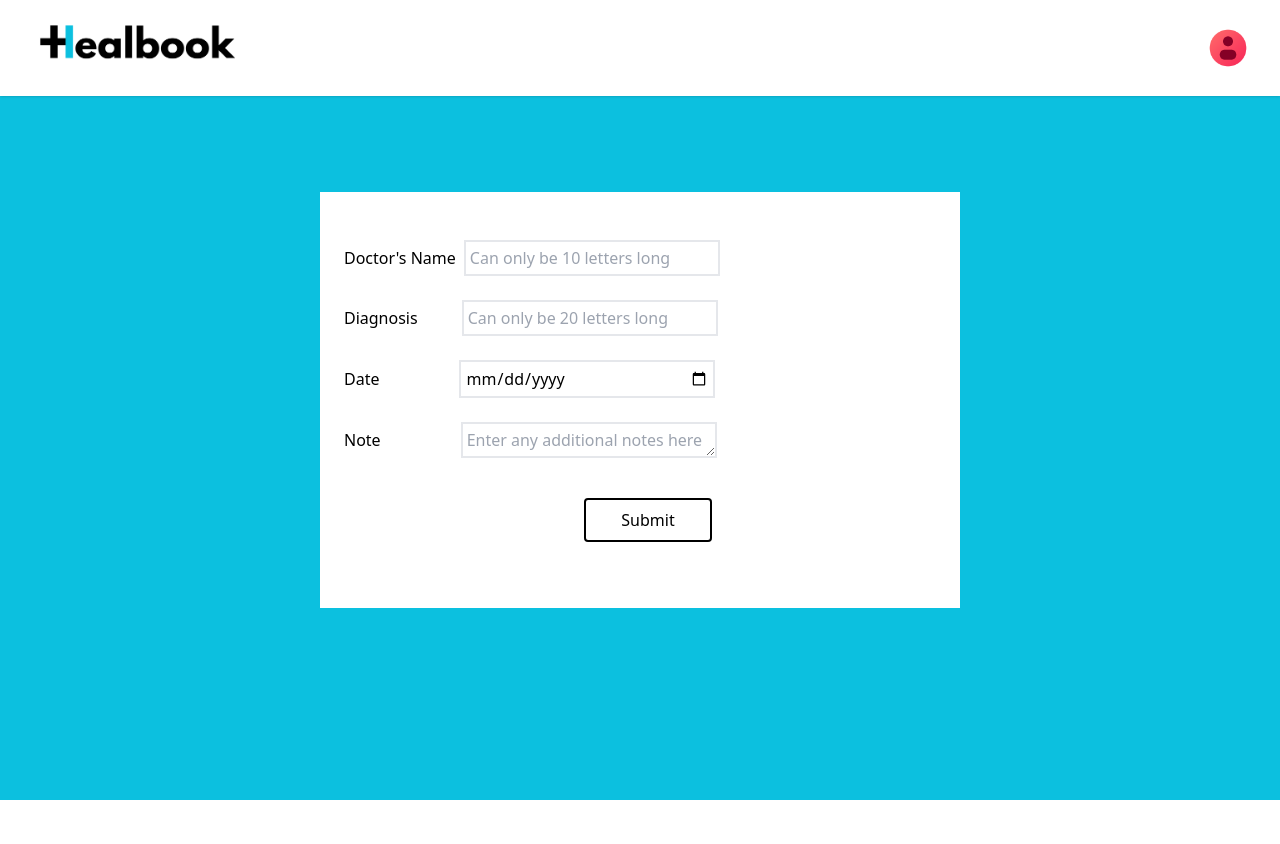
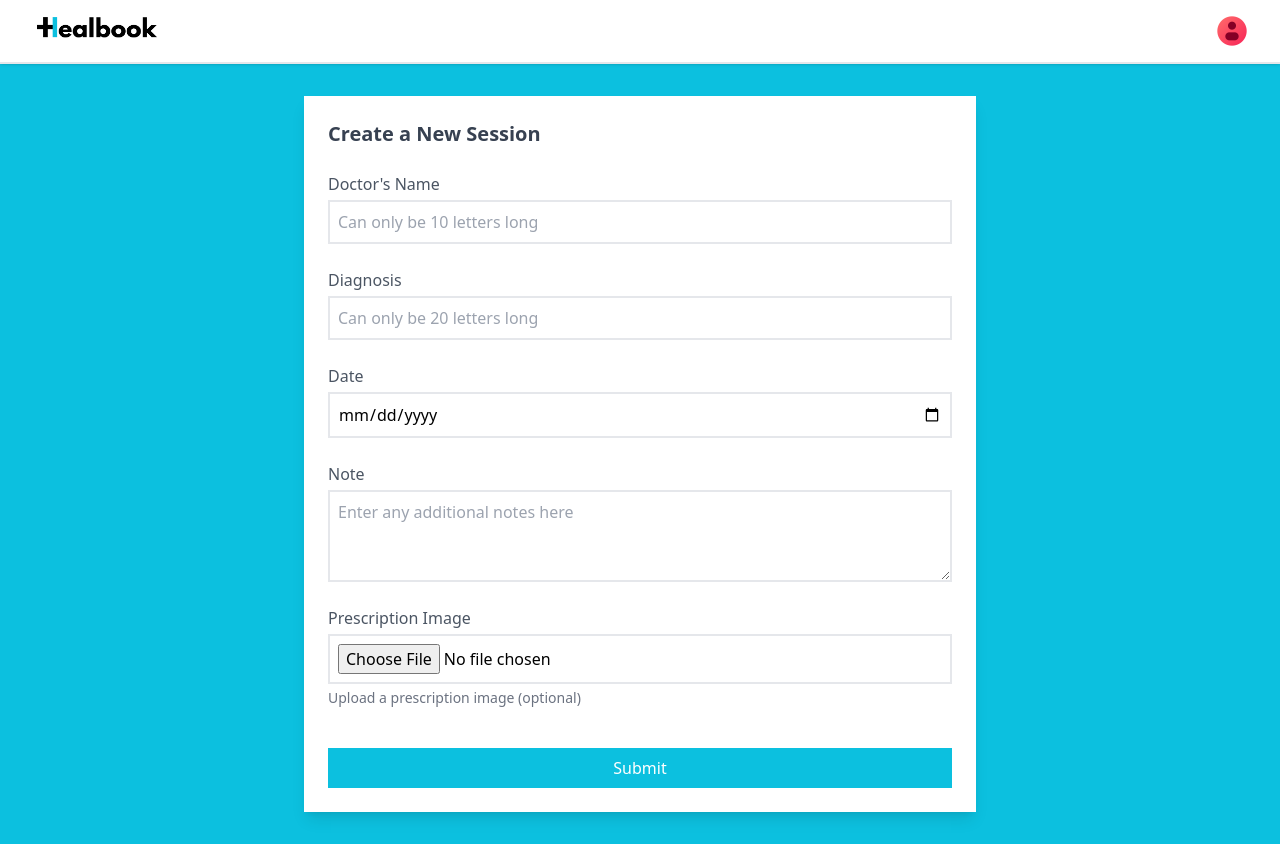
Before and after one commit to Prabhmeetchef/Healbook, a Next.js app in the folder healnext/: page /dashboard/createSession in a window 1280 px wide. Before the commit the page ends 800 px from the top, so only its background shows below. Built offline with nearby package versions, Linux system fonts and the light colour scheme.

Commit message:
Improved look of the create session page

```diff
--- a/healnext/package.json
+++ b/healnext/package.json
@@ -11,14 +11,20 @@
   "dependencies": {
     "@kinde-oss/kinde-auth-nextjs": "github:kinde-oss/kinde-auth-nextjs",
     "@prisma/client": "^5.21.1",
+    "@radix-ui/react-slot": "^1.1.1",
     "axios": "^1.7.7",
+    "class-variance-authority": "^0.7.1",
+    "clsx": "^2.1.1",
     "formidable": "^3.5.2",
+    "lucide-react": "^0.469.0",
     "next": "15.0.2",
     "prisma": "^5.21.1",
     "react": "19.0.0-rc-02c0e824-20241028",
     "react-dom": "19.0.0-rc-02c0e824-20241028",
     "react-hook-form": "^7.53.1",
     "sharp": "^0.33.5",
+    "tailwind-merge": "^2.5.5",
+    "tailwindcss-animate": "^1.0.7",
     "zod": "^3.23.8"
   },
   "devDependencies": {
--- a/healnext/src/app/dashboard/createSession/page.tsx
+++ b/healnext/src/app/dashboard/createSession/page.tsx
@@ -1,42 +1,49 @@
 "use client";
-import '../createSession/sessioncss.css'
-import {useForm} from 'react-hook-form';
+import '../createSession/sessioncss.css';
+import { useForm } from 'react-hook-form';
 import axios from 'axios';
 import { useRouter } from 'next/navigation';
 import Link from 'next/link';
 
-
-
-interface SessionForm{
+interface SessionForm {
     doctorname: string;
     diagnosis: string;
     date: Date;
     note: string;
+    prescriptionImage?: FileList;
 }
-export default function CreateSession(){
-    const {register, handleSubmit} = useForm<SessionForm>();
+
+export default function CreateSession() {
+    const { register, handleSubmit, setValue } = useForm<SessionForm>();
     const router = useRouter();
-    return(
-    <div className='bg-[#0cc0df] w-full min-h-screen h-full'>
-    <div id='head'>
+
+    const handleImageChange = (e: React.ChangeEvent<HTMLInputElement>) => {
+        if (e.target.files) {
+            setValue("prescriptionImage", e.target.files);
+        }
+    };
+
+    return (
+        <div className="bg-[#0cc0df] w-full min-h-screen flex flex-col">
+            <div id="head">
                 <meta
                     name="viewport"
-      content="device-width,
-    initial-scale=1.0"
+                    content="width=device-width, initial-scale=1.0"
                 />
                 <link rel="shortcut icon" href="mainlogo.png" type="image/x-icon" />
                 <title>Healbook: Your Health Data Vault</title>
             </div>
             <div>
-    <div id="header" className="w-full bg-white min-h-[6rem] shadow flex justify-between items-center px-4">
-        <Link href="/" className="w-1/6 ml-2 sm:ml-4">
-        <img src="/logomainwhite.png" id="logo" alt="logo"/>
-        </Link>
-        <a href="profile" className="inline-flex mr-2 sm:mr-4"><img src="/10061438.png" id="pfp" alt="profile" className="w-10"/></a>
+                <div id="header" className="fixed w-full bg-white min-h-[4rem] shadow flex justify-between items-center px-4 border-b-2">
+                    <Link href="/" className="w-1/12 ml-2 sm:ml-4 min-w-32"><img src="/logomainwhite.png" id="logo" alt="logo" /></Link>
+                    <a href="profile" className="inline-flex mr-2 sm:mr-4"><img src="/10061438.png" id="pfp" alt="profile" className="w-8 hover:w-8" /></a>
                 </div>
-    <div className='min-h-100 w-1/2 bg-white absolute top-48 left-1/4 justify-center'>
+            </div>
+            <div className="pt-24 flex flex-col items-center justify-center flex-1 px-4 py-8">
+                <div className="bg-white w-full max-w-2xl rounded-lg shadow-lg p-6 space-y-6">
+                    <h1 className="text-xl font-bold mb-4 text-gray-700">Create a New Session</h1>
                     <form
-    className='relative left-6 top-12 space-y-6'
+                        className="space-y-6"
                         onSubmit={handleSubmit(async (data) => {
                             // Convert date to 'dd-mm-yyyy' format manually
                             const date = new Date(data.date);
@@ -49,50 +56,70 @@ export default function CreateSession(){
                             router.push('/dashboard');
                         })}
                     >
-    <div className='flex items-center space-x-2'>
-        <label htmlFor="doctorName">Doctor&apos;s Name</label>
+                        <div className="flex flex-col">
+                            <label htmlFor="doctorName" className="mb-1 text-gray-600">Doctor&apos;s Name</label>
                             <input
                                 id="doctorName"
-            placeholder='Can only be 10 letters long'
+                                placeholder="Can only be 10 letters long"
                                 maxLength={10}
                                 required
-            className='border-2 p-1 w-64'
+                                className="border-2 p-2 rounded-md focus:outline-none focus:ring-2 focus:ring-cyan-500"
                                 {...register('doctorname')}
                             />
                         </div>
-    <div className='flex items-center space-x-11'>
-        <label htmlFor="diagnosis">Diagnosis</label>
+                        <div className="flex flex-col">
+                            <label htmlFor="diagnosis" className="mb-1 text-gray-600">Diagnosis</label>
                             <input
                                 id="diagnosis"
-            placeholder='Can only be 20 letters long'
+                                placeholder="Can only be 20 letters long"
                                 maxLength={20}
                                 required
-            className='border-2 p-1 w-64'
+                                className="border-2 p-2 rounded-md focus:outline-none focus:ring-2 focus:ring-cyan-500"
                                 {...register('diagnosis')}
                             />
                         </div>
-    <div className='flex items-center space-x-20'>
-        <label htmlFor="date">Date</label>
+                        <div className="flex flex-col">
+                            <label htmlFor="date" className="mb-1 text-gray-600">Date</label>
                             <input
                                 id="date"
                                 type="date"
                                 required
-            className='border-2 p-1 w-64'
+                                className="border-2 p-2 rounded-md focus:outline-none focus:ring-2 focus:ring-cyan-500"
                                 {...register('date')}
                             />
                         </div>
-    <div className='flex items-center space-x-20'>
-        <label htmlFor="note">Note</label>
+                        <div className="flex flex-col">
+                            <label htmlFor="note" className="mb-1 text-gray-600">Note</label>
                             <textarea
                                 id="note"
-            placeholder='Enter any additional notes here'
-            rows={1}
+                                placeholder="Enter any additional notes here"
+                                rows={3}
                                 maxLength={100}
-            className='border-2 p-1 w-64'
+                                className="border-2 p-2 rounded-md focus:outline-none focus:ring-2 focus:ring-cyan-500"
                                 {...register('note')}
                             />
                         </div>
-    <button type="submit" className='bg-white text-black border-2 border-black hover:bg-black hover:text-white transition-colors rounded p-2 w-32 relative left-60 top-4'>Submit</button>
+
+                        {/* Image Upload Section */}
+                        <div className="flex flex-col">
+                            <label htmlFor="prescriptionImage" className="mb-1 text-gray-600">Prescription Image</label>
+                            <input
+                                id="prescriptionImage"
+                                type="file"
+                                accept="image/*"
+                                className="border-2 p-2 rounded-md focus:outline-none focus:ring-2 focus:ring-cyan-500"
+                                {...register('prescriptionImage')}
+                                onChange={handleImageChange}
+                            />
+                            <p className="text-gray-500 mt-1 text-sm mb-4">Upload a prescription image (optional)</p>
+                        </div>
+
+                        <button
+                            type="submit"
+                            className="w-full bg-[#0cc0df] text-white font-medium py-2 rounded-md hover:bg-cyan-700 transition-all focus:outline-none focus:ring-2 focus:ring-cyan-500"
+                        >
+                            Submit
+                        </button>
                     </form>
                 </div>
             </div>
--- a/healnext/src/app/dashboard/page.tsx
+++ b/healnext/src/app/dashboard/page.tsx
@@ -73,10 +73,10 @@ export default function Dashboard() {
                     <table className='min-w-full'>
                         <thead>
                             <tr>
-                                <th className=' border border-black px-4 py-2 text-center'>Doctor Name</th>
-                                <th className=' border border-black px-4 py-2 text-center'>Diagnosis</th>
-                                <th className=' border border-black px-4 py-2 text-center'>Date</th>
-                                <th className=' border border-black px-4 py-2 text-center'>Note</th>
+                                <th className=' border border-black border-opacity-40 px-4 py-2 text-center'>Doctor Name</th>
+                                <th className=' border border-black border-opacity-40 px-4 py-2 text-center'>Diagnosis</th>
+                                <th className=' border border-black border-opacity-40 px-4 py-2 text-center'>Date</th>
+                                <th className=' border border-black border-opacity-40 px-4 py-2 text-center'>Note</th>
                             </tr>
                         </thead>
                         <tbody>
@@ -98,7 +98,6 @@ export default function Dashboard() {
                     </table>
                 </div>
             </div>
-            <div className='relative top-2 left-1/2 w-40 p-2 font-serif font-medium'>Take Care :)</div>
         </div>
     );
 }
--- a/healnext/tailwind.config.ts
+++ b/healnext/tailwind.config.ts
@@ -1,6 +1,7 @@
 import type { Config } from "tailwindcss";
 
 const config: Config = {
+    darkMode: ["class"],
     content: [
     "./src/pages/**/*.{js,ts,jsx,tsx,mdx}",
     "./src/components/**/*.{js,ts,jsx,tsx,mdx}",
@@ -9,22 +10,65 @@ const config: Config = {
   theme: {
   	extend: {
   		colors: {
-        background: "var(--background)",
-        foreground: "var(--foreground)",
+  			background: 'hsl(var(--background))',
+  			foreground: 'hsl(var(--foreground))',
+  			card: {
+  				DEFAULT: 'hsl(var(--card))',
+  				foreground: 'hsl(var(--card-foreground))'
+  			},
+  			popover: {
+  				DEFAULT: 'hsl(var(--popover))',
+  				foreground: 'hsl(var(--popover-foreground))'
+  			},
+  			primary: {
+  				DEFAULT: 'hsl(var(--primary))',
+  				foreground: 'hsl(var(--primary-foreground))'
+  			},
+  			secondary: {
+  				DEFAULT: 'hsl(var(--secondary))',
+  				foreground: 'hsl(var(--secondary-foreground))'
+  			},
+  			muted: {
+  				DEFAULT: 'hsl(var(--muted))',
+  				foreground: 'hsl(var(--muted-foreground))'
+  			},
+  			accent: {
+  				DEFAULT: 'hsl(var(--accent))',
+  				foreground: 'hsl(var(--accent-foreground))'
+  			},
+  			destructive: {
+  				DEFAULT: 'hsl(var(--destructive))',
+  				foreground: 'hsl(var(--destructive-foreground))'
+  			},
+  			border: 'hsl(var(--border))',
+  			input: 'hsl(var(--input))',
+  			ring: 'hsl(var(--ring))',
+  			chart: {
+  				'1': 'hsl(var(--chart-1))',
+  				'2': 'hsl(var(--chart-2))',
+  				'3': 'hsl(var(--chart-3))',
+  				'4': 'hsl(var(--chart-4))',
+  				'5': 'hsl(var(--chart-5))'
+  			}
   		},
   		spacing: {
-        '42': '10.5rem', // Custom spacing for top-42, left-42, etc.
+  			'42': '10.5rem',
   			'94': '23.5rem',
-        '100': '26rem' // Custom spacing for top-94, left-94, etc.
+  			'100': '26rem'
   		},
   		top: {
-        '42': '10.5rem', // Custom value specifically for `top-42`
+  			'42': '10.5rem',
   			'94': '23.5rem',
-        '100': '26rem', // Custom value specifically for `top-94`
+  			'100': '26rem'
   		},
+  		borderRadius: {
+  			lg: 'var(--radius)',
+  			md: 'calc(var(--radius) - 2px)',
+  			sm: 'calc(var(--radius) - 4px)'
+  		}
+  	}
   },
-  },
-  plugins: [],
+  plugins: [require("tailwindcss-animate")],
 };
 
 export default config;
```
Also changed, not shown: healnext/src/app/page.tsx (line endings or trailing spaces), 1 other file (tests, documents, lock files or other folders). Lines whose indentation alone changed are shown as unchanged.
